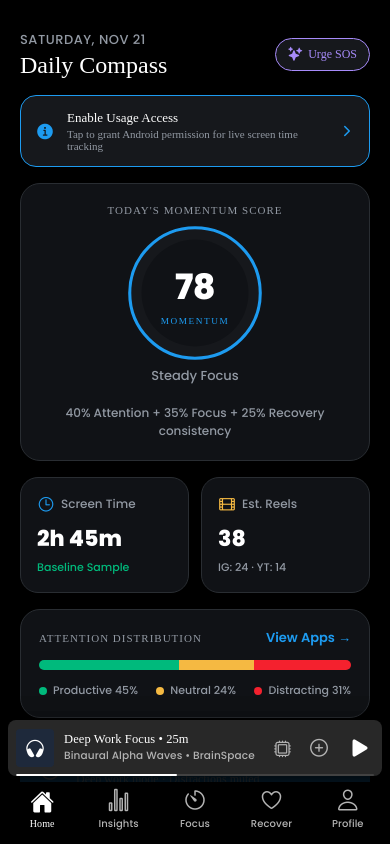
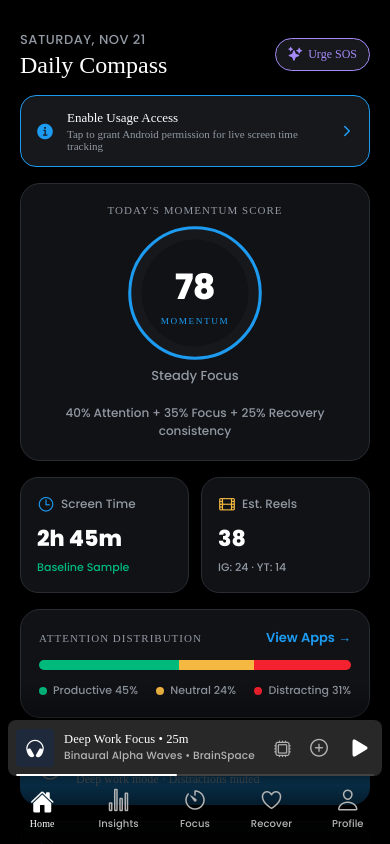
Before and after one commit to dhruviin/brainspace, a React Native app: screen / in a window 390 px wide. Built offline with nearby package versions, Linux system fonts and the light colour scheme; a web font is replaced by a local one.

Commit message:
feat(navigation): replace solid background with authentic Spotify translucent linear gradient

```diff
--- a/package.json
+++ b/package.json
@@ -6,6 +6,7 @@
     "@expo/vector-icons": "^15.1.1",
     "expo": "~58.0.26",
     "expo-font": "~58.0.12",
+    "expo-linear-gradient": "~58.0.4",
     "expo-secure-store": "~58.0.3",
     "expo-splash-screen": "~58.0.14",
     "expo-status-bar": "~58.0.5",
--- a/src/components/SpotifyTabBar.tsx
+++ b/src/components/SpotifyTabBar.tsx
@@ -8,6 +8,7 @@ import {
   Animated,
 } from 'react-native';
 import { Ionicons } from '@expo/vector-icons';
+import { LinearGradient } from 'expo-linear-gradient';
 import { Fonts, ThemeColors } from '../theme/tokens';
 import { TabType } from '../types';
 
@@ -36,7 +37,7 @@ const SPOTIFY_TABS: TabItemDef[] = [
 const SPOTIFY_INACTIVE = '#B3B3B3';
 const SPOTIFY_ACTIVE = '#FFFFFF';
 const SPOTIFY_MINI_BG = '#282828';
-const SPOTIFY_ACCENT = '#1DB954'; // Spotify green for now-playing indicator
+const SPOTIFY_ACCENT = '#1DB954';
 
 export const SpotifyTabBar: React.FC<SpotifyTabBarProps> = ({
   currentTab,
@@ -47,17 +48,19 @@ export const SpotifyTabBar: React.FC<SpotifyTabBarProps> = ({
 
   return (
     <View style={styles.outerContainer} pointerEvents="box-none">
-      {/* Background Gradient Fade (simulates Spotify's bottom backdrop) */}
-      <View style={styles.gradientBackdrop} pointerEvents="none">
-        <View style={[styles.gradientSlice, { opacity: 0.05 }]} />
-        <View style={[styles.gradientSlice, { opacity: 0.15 }]} />
-        <View style={[styles.gradientSlice, { opacity: 0.3 }]} />
-        <View style={[styles.gradientSlice, { opacity: 0.5 }]} />
-        <View style={[styles.gradientSlice, { opacity: 0.72 }]} />
-        <View style={[styles.gradientSlice, { opacity: 0.88 }]} />
-        <View style={[styles.gradientSlice, { opacity: 0.98 }]} />
-        <View style={[styles.gradientSlice, { opacity: 1.0, flex: 3 }]} />
-      </View>
+      {/* 100% Spotify Translucent Gradient Backdrop (NO solid background) */}
+      <LinearGradient
+        colors={[
+          'rgba(0, 0, 0, 0)',
+          'rgba(0, 0, 0, 0.35)',
+          'rgba(0, 0, 0, 0.65)',
+          'rgba(0, 0, 0, 0.85)',
+          'rgba(0, 0, 0, 0.92)',
+        ]}
+        locations={[0, 0.25, 0.55, 0.8, 1.0]}
+        style={styles.gradientBackdrop}
+        pointerEvents="none"
+      />
 
       {/* Floating Spotify Mini-Player Bar */}
       <TouchableOpacity
@@ -122,7 +125,7 @@ export const SpotifyTabBar: React.FC<SpotifyTabBarProps> = ({
         </View>
       </TouchableOpacity>
 
-      {/* Spotify 5-Tab Navigation Bar */}
+      {/* Spotify 5-Tab Navigation Bar with NO solid background */}
       <View style={styles.tabsContainer} accessibilityRole="tablist">
         <View style={styles.tabsRow}>
           {SPOTIFY_TABS.map((tab) => {
@@ -218,14 +221,11 @@ const styles = StyleSheet.create({
     zIndex: 9999,
   },
   gradientBackdrop: {
-    ...StyleSheet.absoluteFill,
-    top: -24,
-    flexDirection: 'column',
-  },
-  gradientSlice: {
-    width: '100%',
-    flex: 1,
-    backgroundColor: '#000000',
+    position: 'absolute',
+    top: -36,
+    left: 0,
+    right: 0,
+    bottom: 0,
   },
   miniPlayerContainer: {
     height: 56,
@@ -299,7 +299,7 @@ const styles = StyleSheet.create({
     borderRadius: 1,
   },
   tabsContainer: {
-    backgroundColor: '#000000',
+    backgroundColor: 'transparent',
     paddingBottom: Platform.OS === 'ios' ? 24 : 8,
   },
   tabsRow: {
@@ -308,6 +308,7 @@ const styles = StyleSheet.create({
     alignItems: 'center',
     justifyContent: 'space-around',
     paddingHorizontal: 4,
+    backgroundColor: 'transparent',
   },
   tabButton: {
     flex: 1,
```
Also changed, not shown: 1 other file (tests, documents, lock files or other folders).
